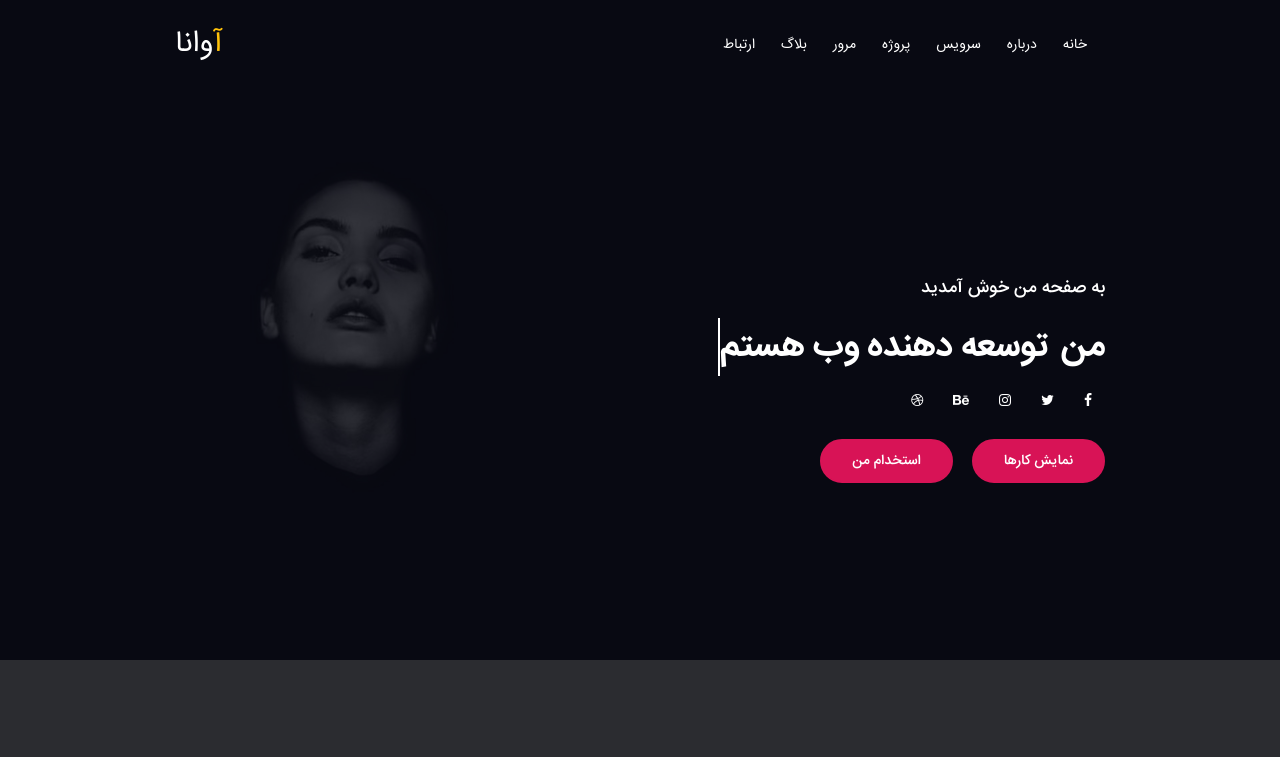
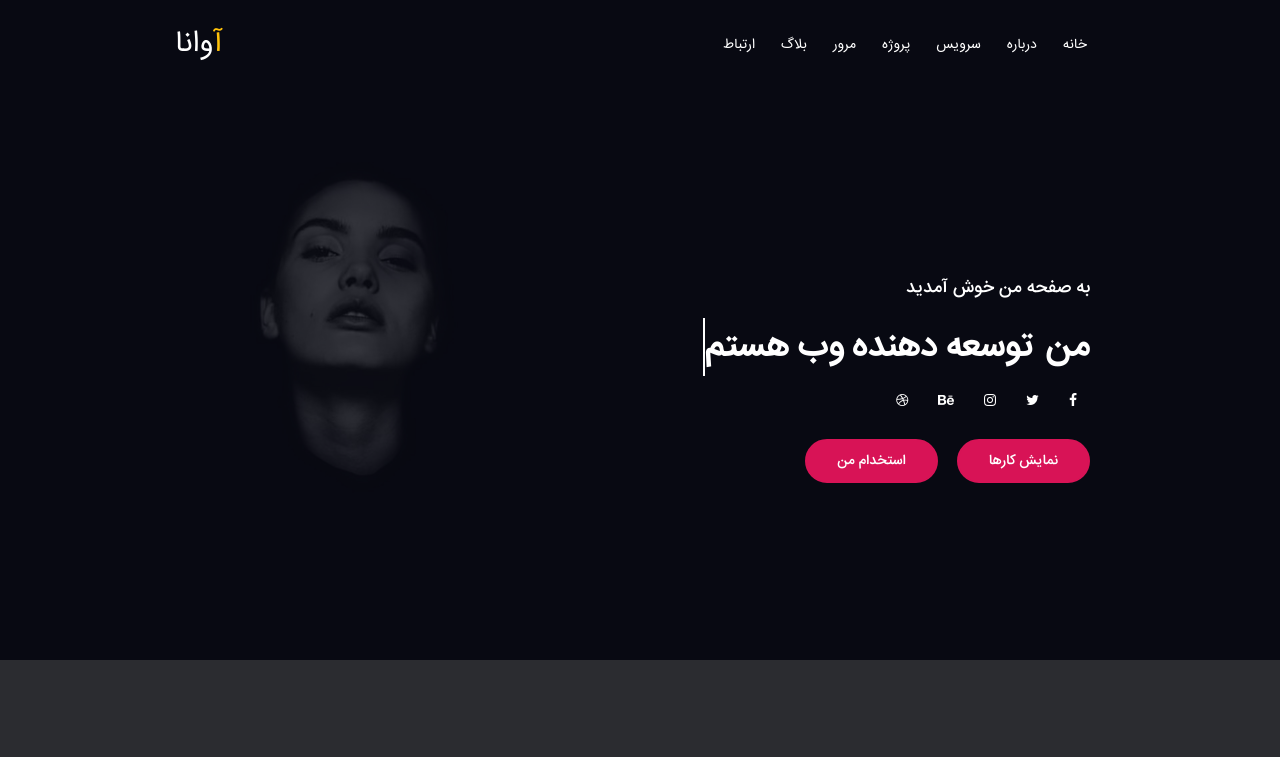
Before and after one commit to nonaghazizadeh/personal-page, a plain HTML site: page index.html in a window 1280 px wide. Shown: the top 757 px of the page. Drawn offline with nearby package versions, Linux system fonts and the light colour scheme; files that its build step writes are made by us from their sources.

Commit message:
padding home text

```diff
--- a/assets/styles/sass/_home.scss
+++ b/assets/styles/sass/_home.scss
@@ -50,6 +50,8 @@
     position: relative !important;
     z-index: 9;
     text-align: right !important;
+    padding-left: 15px;
+    padding-right: 15px
   }
 
   .home-content{
```
